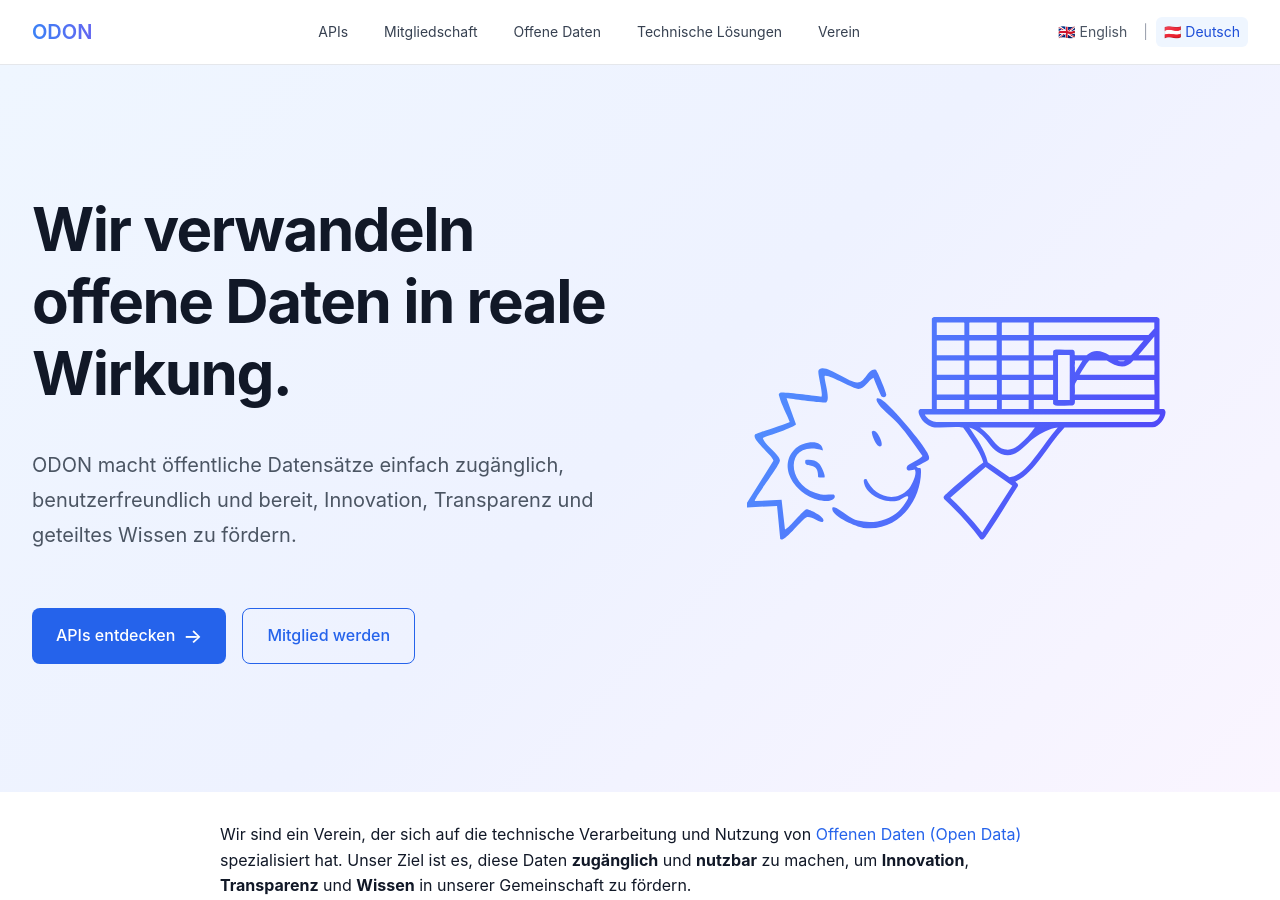
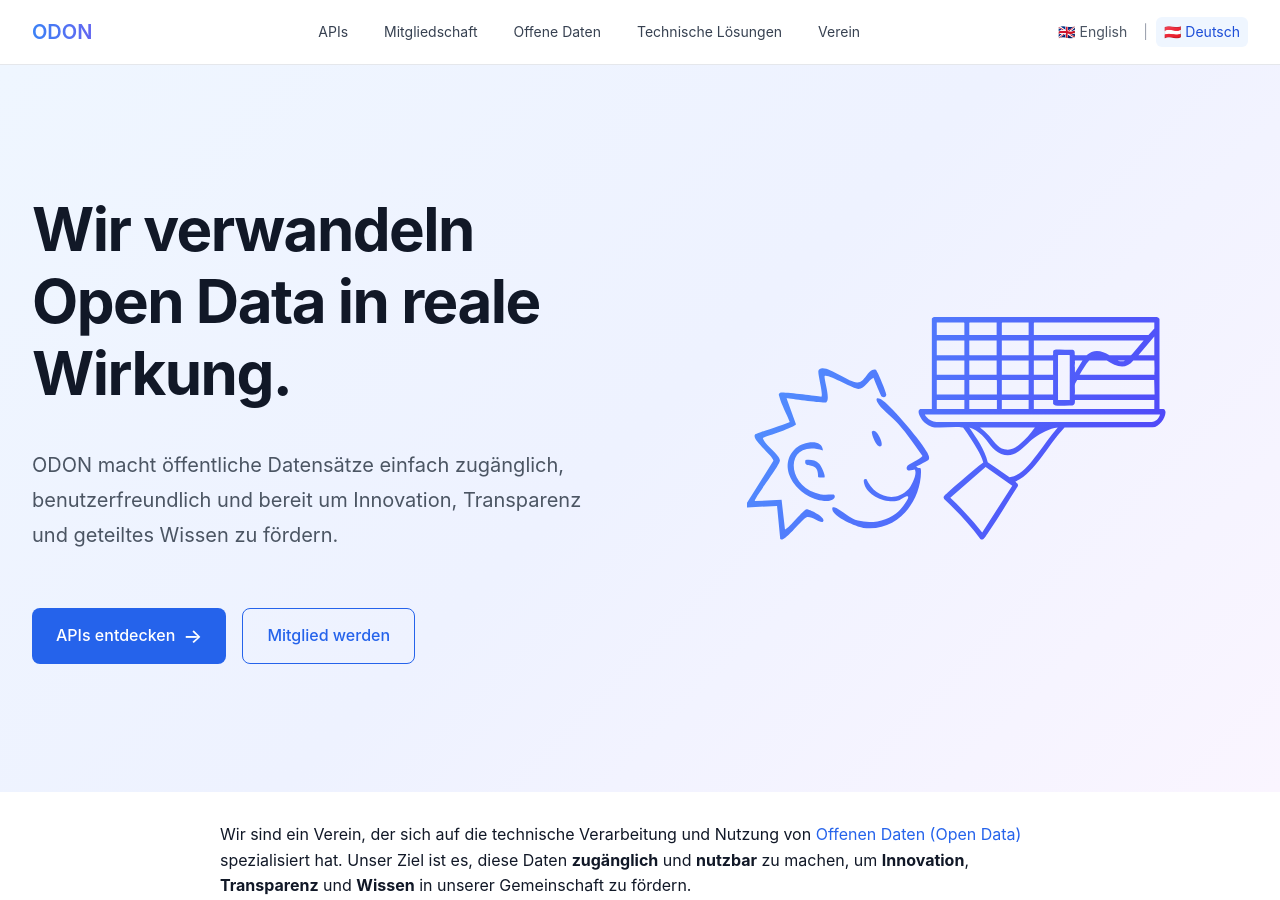
Before and after one commit to verein-odon/verein-odon.github.io, a Jekyll site: the page built from docs/de/index.md, in a window 1280 px wide and 900 px high. Built offline with Jekyll 4.4.1, drawn with Linux system fonts in a browser that asks for light colours.

Commit message:
Updated content on index (de) page

```diff
--- a/docs/_data/heros.yaml
+++ b/docs/_data/heros.yaml
@@ -14,8 +14,8 @@
         url: "/en/membership/"
         style: "secondary"
   de:
-    hero-title: "Wir verwandeln offene Daten in reale Wirkung."
-    hero-subtitle: "ODON macht öffentliche Datensätze einfach zugänglich, benutzerfreundlich und bereit, Innovation, Transparenz und geteiltes Wissen zu fördern."
+    hero-title: "Wir verwandeln Open Data in reale Wirkung."
+    hero-subtitle: "ODON macht öffentliche Datensätze einfach zugänglich, benutzerfreundlich und bereit um Innovation, Transparenz und geteiltes Wissen zu fördern."
     image_src: "/assets/images/heros/index.svg"
     alt_text: "Visualisierung offener Daten"
     buttons:
```
